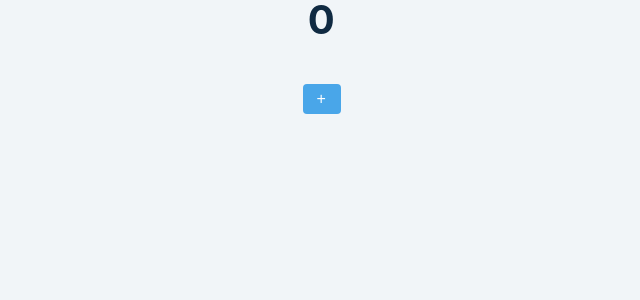
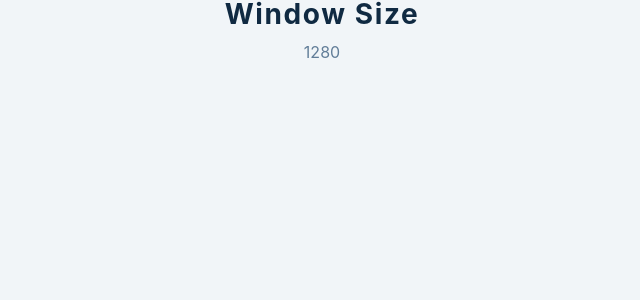
Before and after one commit to pooya2293/react-advanced-2020, a React (Create React App) app: page / in a window 1280 px wide. Shown: the top 300 px of the page, without its empty margins (318-958 px from the left). Built offline with nearby package versions, Linux system fonts and the light colour scheme.

Commit message:
useEffect for resize update value part 1

```diff
--- a/src/App.js
+++ b/src/App.js
@@ -1,5 +1,5 @@
 import React from 'react'
-import Setup from './tutorial/2-useEffect/setup/1-useEffect-basics'
+import Setup from './tutorial/2-useEffect/setup/2-useEffect-cleanup'
 
 function App() {
 
--- a/src/tutorial/2-useEffect/setup/1-useEffect-basics.js
+++ b/src/tutorial/2-useEffect/setup/1-useEffect-basics.js
@@ -4,12 +4,7 @@ import React, { useState, useEffect } from 'react';
 // second parameter
 const UseEffectBasics = () => {
 	const [value,setValue] = useState(0);
-	useEffect(()=>{
-		console.log('cal i')
-		if(value>0){
-			document.title = `New (${value})`
-		}
-	},[value])
+
 
 	console.log('render me')
 	return (
--- a/src/tutorial/2-useEffect/setup/2-useEffect-cleanup.js
+++ b/src/tutorial/2-useEffect/setup/2-useEffect-cleanup.js
@@ -4,7 +4,19 @@ import React, { useState, useEffect } from 'react';
 // second argument
 
 const UseEffectCleanup = () => {
-  return <h2>useEffect cleanup</h2>;
+	const [size,setSize]= useState(window.innerWidth);
+	const checkSize = ()=>{
+		setSize(window.innerWidth)
+	}
+	useEffect(()=>{
+		window.addEventListener('resize',checkSize)
+	})
+  return (
+  	<>
+  		<h3>window size</h3>
+  		<p>{size}</p>
+  	</>
+  );
 };
 
 export default UseEffectCleanup;
```
